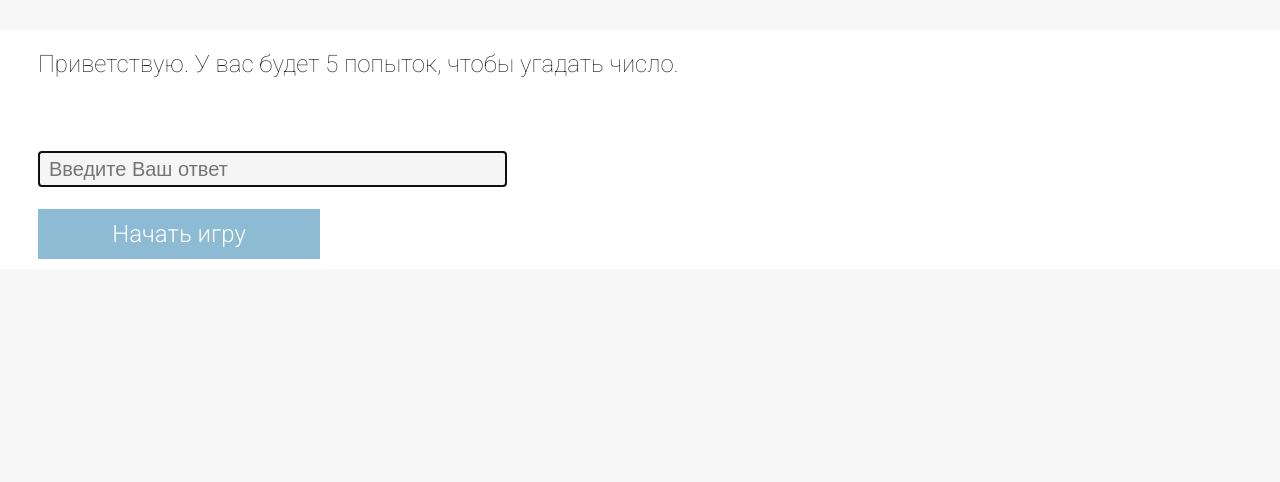
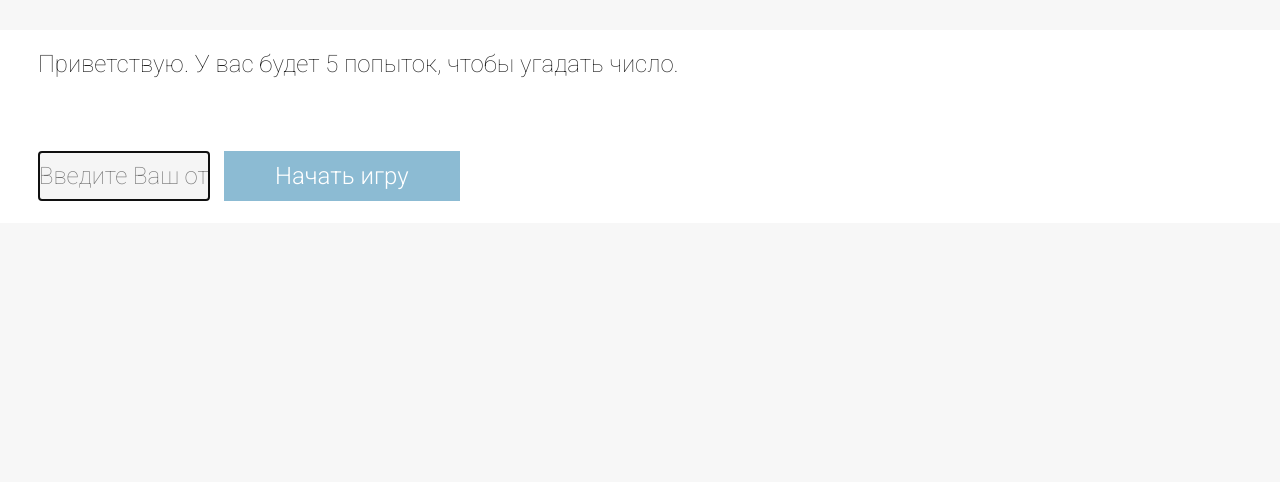
Before and after one commit to lexxser/portfolio, a plain HTML site: page Личный сайт студента/guess.html in a window 1280 px wide. Shown: the part 318-800 px from the top of the page. Drawn offline with Linux system fonts and the light colour scheme.

Commit message:
Добавил стили для блока ответа blokAnswer

```diff
--- a/Личный сайт студента/style.css
+++ b/Личный сайт студента/style.css
@@ -135,7 +135,7 @@ body {
 }
 
 #content #box a {
-    display: block;
+    display: inline;
     width: 180px;
     background-color:  #8cbbd3;
     color:  #ffffff;
@@ -143,7 +143,7 @@ body {
     font-weight: 300;
     text-align: center;
     text-decoration: none;
-    margin-top: 10px;
+    margin: 0 10px;
     padding:11px 51px;
     clear: both;
 }
@@ -194,9 +194,24 @@ body {
     padding: 0 20px 0 0;
 }
 
+/* стиля для guess */
+
+#content #box .answerUser {
+    width: 170px;
+    height: 48px;
+    color: #242424;
+    font-size: 24px;
+    font-weight: 100;
+    font-family: 'Roboto', sans-serif;
+    text-align: center;
+    padding: 0px;
+}
+
 .roundNumber {
 	float: left;
 }
+
+/* стиля для guess-2 */
 
 #playerOne {
 	padding: 0 36% 0 0;
```
